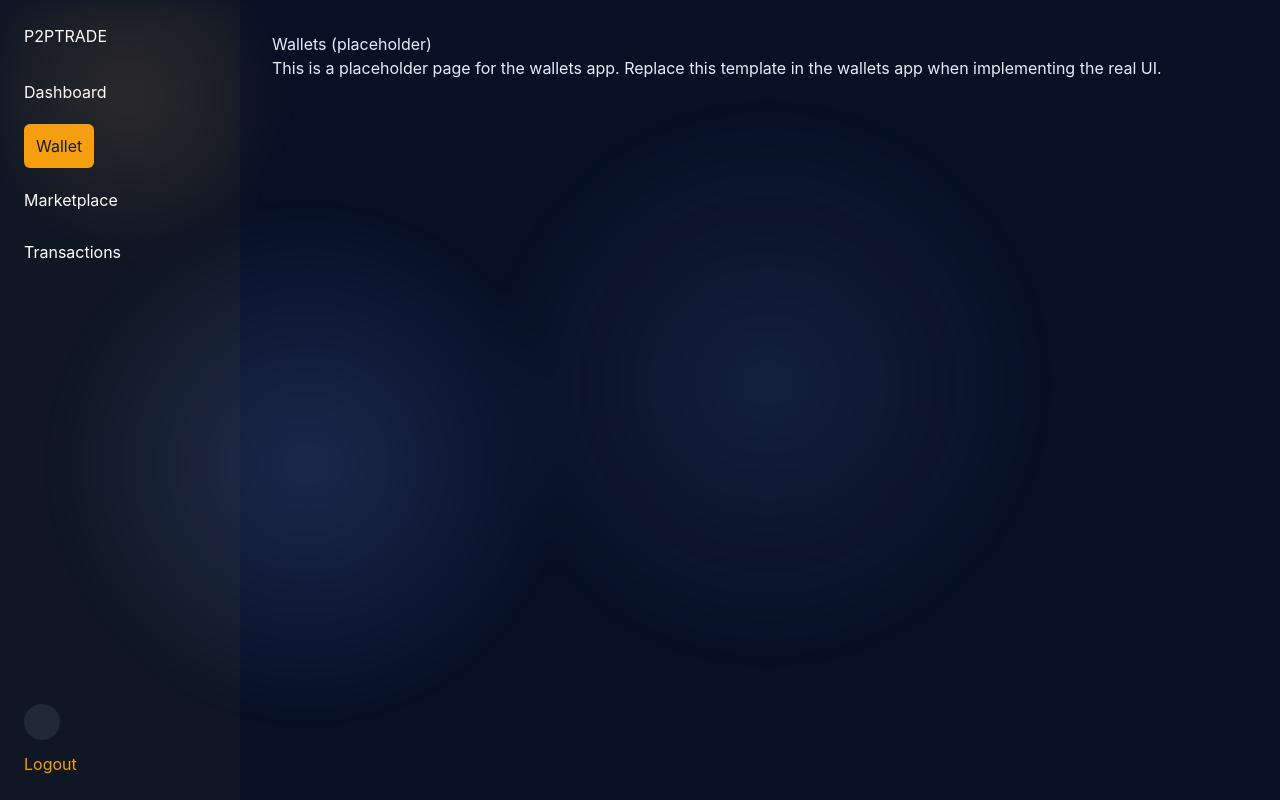
After one commit to 25091849-cece/P2PTrade, a Django app: page /wallets/ in a window 1280 px wide. The commit adds this page. Run offline with Django 5.2, Linux system fonts and the light colour scheme; some libraries are stand-ins or nearby versions.

Commit message:
Preview work completed

```diff
--- a/P2PTrade/urls.py
+++ b/P2PTrade/urls.py
@@ -19,5 +19,12 @@ from django.urls import include, path
 
 urlpatterns = [
     path('', include('accounts.urls')),
+    # Register app routes (namespace) so templates can reverse names like
+    # 'wallets:index' without raising NoReverseMatch. Add marketplace and
+    # transactions stubs so the dashboard links resolve while teams implement
+    # the real modules.
+    path('wallets/', include(('wallets.urls', 'wallets'), namespace='wallets')),
+    path('marketplace/', include(('marketplace.urls', 'marketplace'), namespace='marketplace')),
+    path('transactions/', include(('transactions.urls', 'transactions'), namespace='transactions')),
     path('admin/', admin.site.urls),
 ]
--- /dev/null
+++ b/accounts/templatetags/__init__.py
@@ -0,0 +1 @@
+# Package marker for Django template tags in the accounts app.
--- /dev/null
+++ b/accounts/templatetags/url_utils.py
@@ -0,0 +1,19 @@
+from django import template
+from django.urls import reverse, NoReverseMatch
+
+register = template.Library()
+
+
+@register.simple_tag
+def url_or_placeholder(name, *args, **kwargs):
+    """Return a reversed URL for "name" or '#' if the name is not resolvable.
+
+    Usage in templates:
+        {% load url_utils %}
+        <a href="{% url_or_placeholder 'wallets:index' %}">Wallet</a>
+    This prevents NoReverseMatch when an app's URLconf isn't yet included.
+    """
+    try:
+        return reverse(name, args=args, kwargs=kwargs)
+    except NoReverseMatch:
+        return '#'
--- /dev/null
+++ b/marketplace/urls.py
@@ -0,0 +1,9 @@
+from django.urls import path
+
+from . import views
+
+app_name = 'marketplace'
+
+urlpatterns = [
+    path('', views.index, name='index'),
+]
--- a/templates/dashboard.html
+++ b/templates/dashboard.html
@@ -1,4 +1,5 @@
 {% load static %}
+{% load url_utils %}
 <!DOCTYPE html>
 <html lang="en">
 <head>
@@ -14,18 +15,44 @@
     .main { flex:1; padding:32px; background: #071025; color:#e6eef8; }
     .card { background:#0b1520; padding:18px; border-radius:8px; margin-bottom:16px; }
     .grid { display:grid; grid-template-columns:repeat(3,1fr); gap:16px; }
+    /* Navigation link styles */
+    .sidebar .nav-link { display: inline-block; padding: 8px 0; color: inherit; text-decoration: none; }
+    .sidebar .nav-link.active { display:inline-block; padding:10px 12px; background:#f59e0b; color:#0b1220; border-radius:6px; }
   </style>
 </head>
 <body>
   <div class="app-shell">
     <aside class="sidebar">
       <h2 class="logo">P2PTRADE</h2>
+{#       Expose a block so other apps or teammates can override the sidebar navigation.#}
+{#         Default markup uses placeholder anchors (href="#") so the template renders#}
+{#         even if app URL names are not yet registered. Teammates should override#}
+{#         this block in their app templates and use named URLs after registering#}
+{#         their URLconf (e.g. `{% url 'wallets:index' %}`). #}
+      {% block sidebar_nav %}
       <nav style="margin-top:24px">
-        <div style="padding:10px 12px; background:#f59e0b;color:#0b1220;border-radius:6px; width:fit-content">Dashboard</div>
-        <div style="margin-top:12px">Wallet</div>
-        <div style="margin-top:12px">Marketplace</div>
-        <div style="margin-top:12px">Transactions</div>
+        {# Determine active link based on resolved URL name or namespace #}
+        {% with rm=request.resolver_match %}
+          {% if rm and rm.url_name == 'dashboard' %}
+            <a href="{% url_or_placeholder 'dashboard' %}" class="nav-link active">Dashboard</a>
+          {% else %}
+            <a href="{% url_or_placeholder 'dashboard' %}" class="nav-link">Dashboard</a>
+          {% endif %}
+
+          <div style="margin-top:12px">
+            <a href="{% url_or_placeholder 'wallets:index' %}" data-module="wallets" class="nav-link {% if rm and rm.namespace == 'wallets' %}active{% endif %}">Wallet</a>
+          </div>
+
+          <div style="margin-top:12px">
+            <a href="{% url_or_placeholder 'marketplace:index' %}" data-module="marketplace" class="nav-link {% if rm and rm.namespace == 'marketplace' %}active{% endif %}">Marketplace</a>
+          </div>
+
+          <div style="margin-top:12px">
+            <a href="{% url_or_placeholder 'transactions:index' %}" data-module="transactions" class="nav-link {% if rm and rm.namespace == 'transactions' %}active{% endif %}">Transactions</a>
+          </div>
+        {% endwith %}
       </nav>
+      {% endblock %}
 
       <div style="position:absolute; bottom:24px; left:24px; color:#cbd5e1">
         <div style="display:flex; gap:12px; align-items:center">
@@ -40,6 +67,7 @@
     </aside>
 
     <main class="main">
+      {% block dashboard_main %}
       <h1 style="font-size:28px; margin-bottom:8px">Welcome back, {{ user.get_full_name|default:user.username }}</h1>
       <p style="color:#9aa6b2; margin-bottom:20px">Here's what's happening with your account today</p>
 
@@ -66,6 +94,7 @@
           <li>USD → JPY — 149.85</li>
         </ul>
       </section>
+      {% endblock %}
     </main>
   </div>
 </body>
--- /dev/null
+++ b/templates/marketplace/index.html
@@ -0,0 +1,6 @@
+{% extends "dashboard.html" %}
+
+{% block dashboard_main %}
+  <h2>Marketplace (placeholder)</h2>
+  <p>This is a placeholder page for the marketplace app. Replace this template in the marketplace app when implementing the real UI.</p>
+{% endblock %}
--- /dev/null
+++ b/templates/transactions/index.html
@@ -0,0 +1,6 @@
+{% extends "dashboard.html" %}
+
+{% block dashboard_main %}
+  <h2>Transactions (placeholder)</h2>
+  <p>This is a placeholder page for the transactions module. Replace when implementing real UI.</p>
+{% endblock %}
--- /dev/null
+++ b/templates/wallets/index.html
@@ -0,0 +1,6 @@
+{% extends "dashboard.html" %}
+
+{% block dashboard_main %}
+  <h2>Wallets (placeholder)</h2>
+  <p>This is a placeholder page for the wallets app. Replace this template in the wallets app when implementing the real UI.</p>
+{% endblock %}
--- /dev/null
+++ b/transactions/__init__.py
@@ -0,0 +1 @@
+# Transactions app placeholder package
--- /dev/null
+++ b/transactions/urls.py
@@ -0,0 +1,9 @@
+from django.urls import path
+
+from . import views
+
+app_name = 'transactions'
+
+urlpatterns = [
+    path('', views.index, name='index'),
+]
--- /dev/null
+++ b/wallets/urls.py
@@ -0,0 +1,9 @@
+from django.urls import path
+
+from . import views
+
+app_name = 'wallets'
+
+urlpatterns = [
+    path('', views.index, name='index'),
+]
--- a/wallets/views.py
+++ b/wallets/views.py
@@ -1,3 +1,11 @@
 from django.shortcuts import render
 
-# Views for wallets app - implement REST endpoints in API views
+
+def index(request):
+	"""Placeholder index view for the wallets app.
+
+	Teams can replace this with their own UI. Keeping a simple view here
+	registers the `wallets` namespace so templates can safely reverse
+	`wallets:index`.
+	"""
+	return render(request, 'wallets/index.html')
```
Also changed, not shown: accounts/views.py (+6 -6 lines), marketplace/views.py (+7 -1 lines), transactions/views.py (added, +10 -0 lines), db.sqlite3, templates/account/login.html (renamed from templates/login.html), templates/account/signup.html (renamed from templates/signup.html), templates/account/signup_success.html (renamed from templates/signup_success.html).
